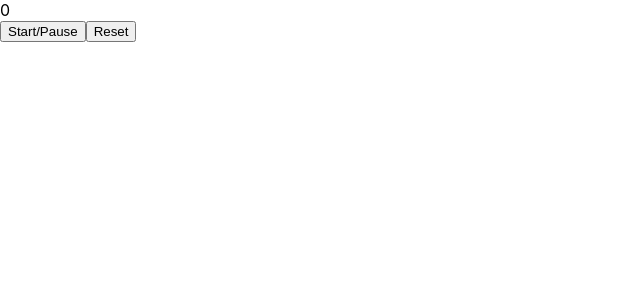
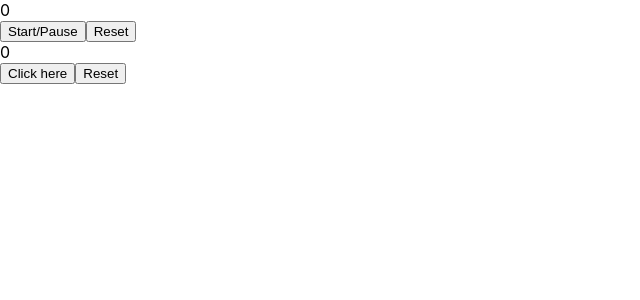
Before and after one commit to lantonen/React, a React (Create React App) app in the folder clock_app/: page / in a window 1280 px wide. Shown: the top 300 px of the page, without its empty margins (0-640 px from the left). Built offline with nearby package versions, Linux system fonts and the light colour scheme.

Commit message:
clicker component done

```diff
--- a/clock_app/src/App.jsx
+++ b/clock_app/src/App.jsx
@@ -1,10 +1,12 @@
 import React from 'react'
 import Timer from './components/timer'
+import Clicker from './components/clicker'
 
 const App = () => {
   return (
     <div>
     <Timer></Timer>
+    <Clicker></Clicker>
     </div>
 
   )
--- /dev/null
+++ b/clock_app/src/components/clicker.jsx
@@ -0,0 +1,25 @@
+import React from 'react'
+import { useState } from 'react'
+
+const Clicker = () => {
+    const [amount, setAmount] = useState(0);
+
+    function reset() {
+        setAmount(0);
+    }
+
+    function add() {
+        setAmount(amount => amount + 1);
+    }
+
+
+    return (
+        <div>
+            <div>{amount}</div>
+            <button className = "click" onClick={add}>Click here</button>
+            <button className = "reset" onClick={reset}>Reset</button>
+        </div>
+    )
+}
+
+export default Clicker
```
